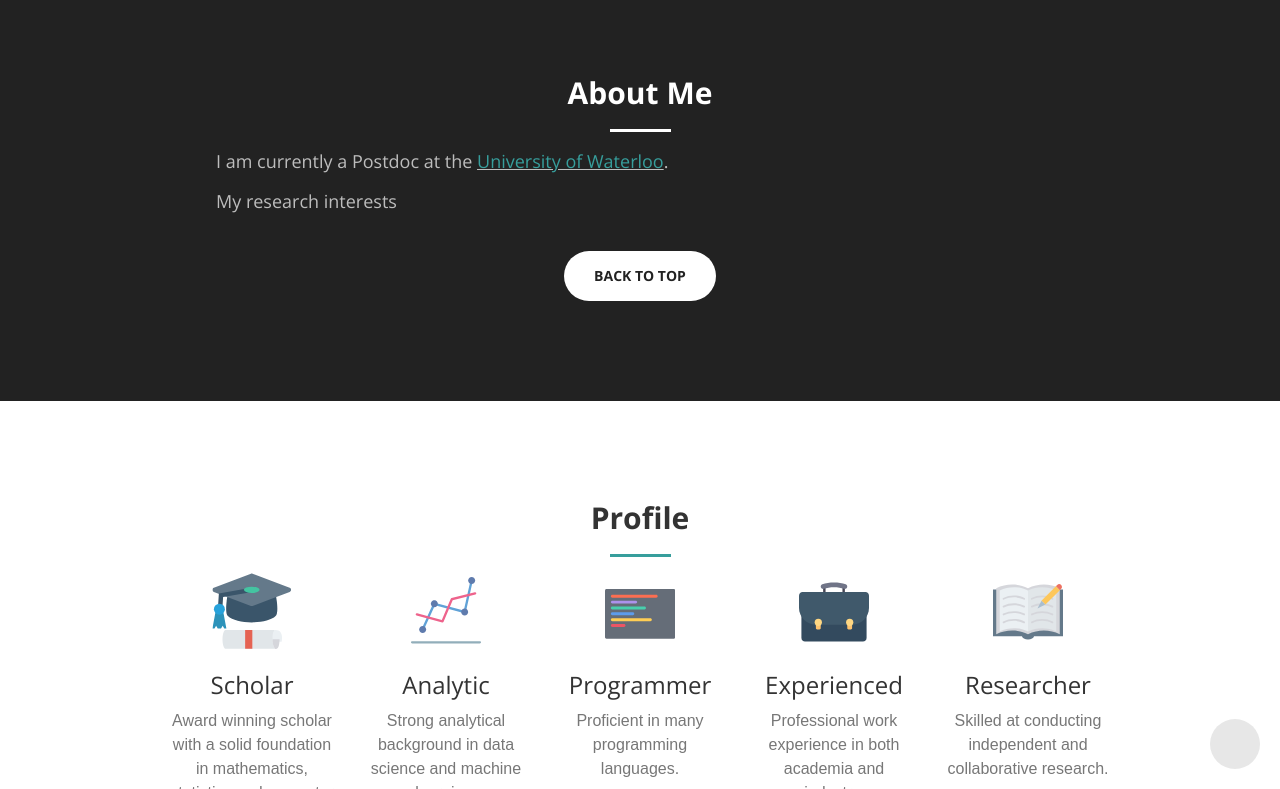
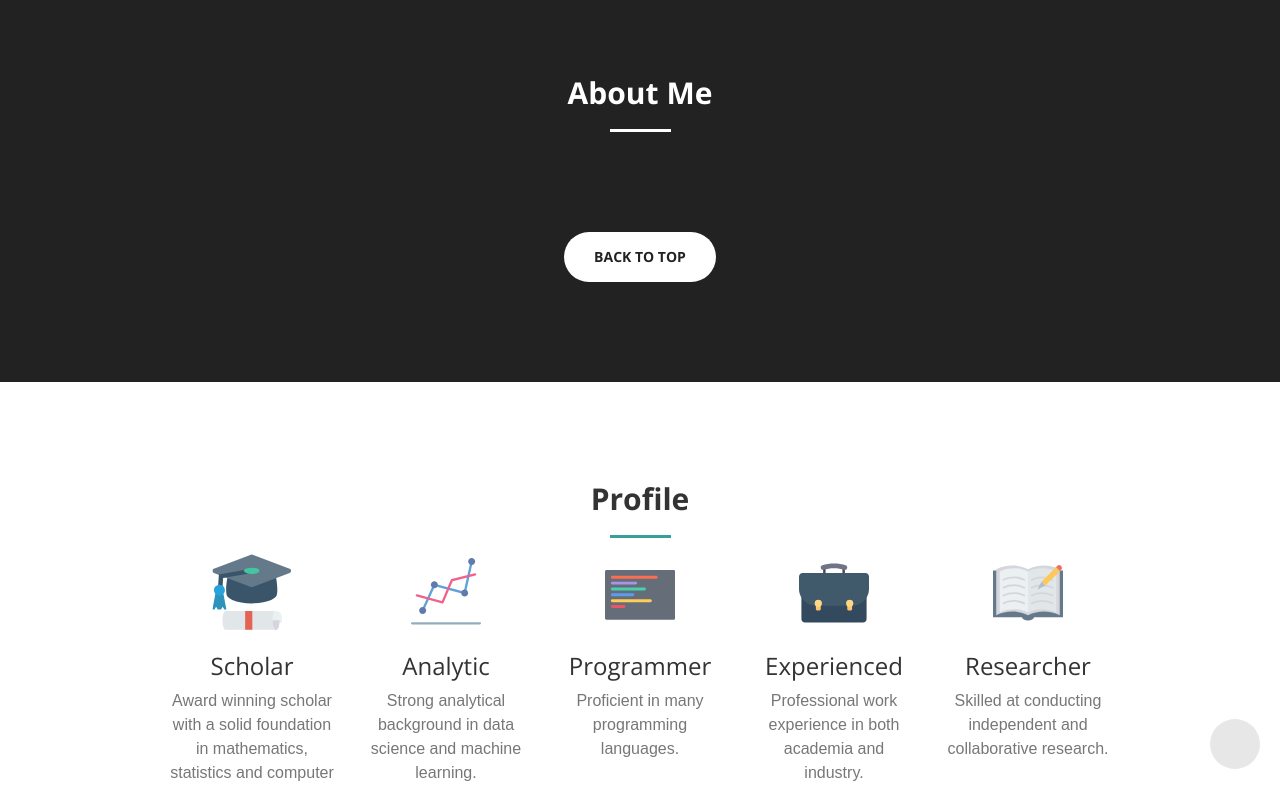
Before and after one commit to stephentully/stephentully.github.io, a Jekyll site: the page built from index.html, in a window 1280 px wide and 900 px high, scrolled down 813 px, cut to the strip 111-900 px from the top of the window. Built offline with Jekyll 4.4.1, drawn with Linux system fonts in a browser that asks for light colours; nearby versions of some CDN libraries; some web fonts are replaced.

Commit message:
Update about.html

```diff
--- a/_includes/about.html
+++ b/_includes/about.html
@@ -15,14 +15,15 @@
         <!-- <h4 class="text-faded text-justify" style="padding-left:7em; padding-right:7em; margin: 0 auto"> -->
         <h4 class="text-faded text-justify" style="margin: 0 auto">
           <!-- I am currently a Ph.D. Candidate in Applied Statistics at the -->
-          I am currently a Postdoc at the
-          <u><a href="https://www.uwaterloo.ca">University of Waterloo</a></u>.
+         <!-- Website under construction.
+          I'm currently a Postdoc at the
+          <u><a href="https://www.uwaterloo.ca">University of Waterloo</a></u>. -->
           <!-- I passed my qualifying exam in March, 2018.
           My Ph.D. supervisors are <u><a href="https://mathstat.uoguelph.ca/people/kim">Dr. Peter Kim</a></u>
           and <u><a href="https://mathstat.uoguelph.ca/people/desmond">Dr. Tony Desmond</a></u>. -->
           <br/>
           <br/>
-          My research interests
+
 
           <!--My research interests are in various classes of statistical models over higher-dimensional surfaces.
           I have examined the relationship between the parameters of the generalized Kent distribution and
```
